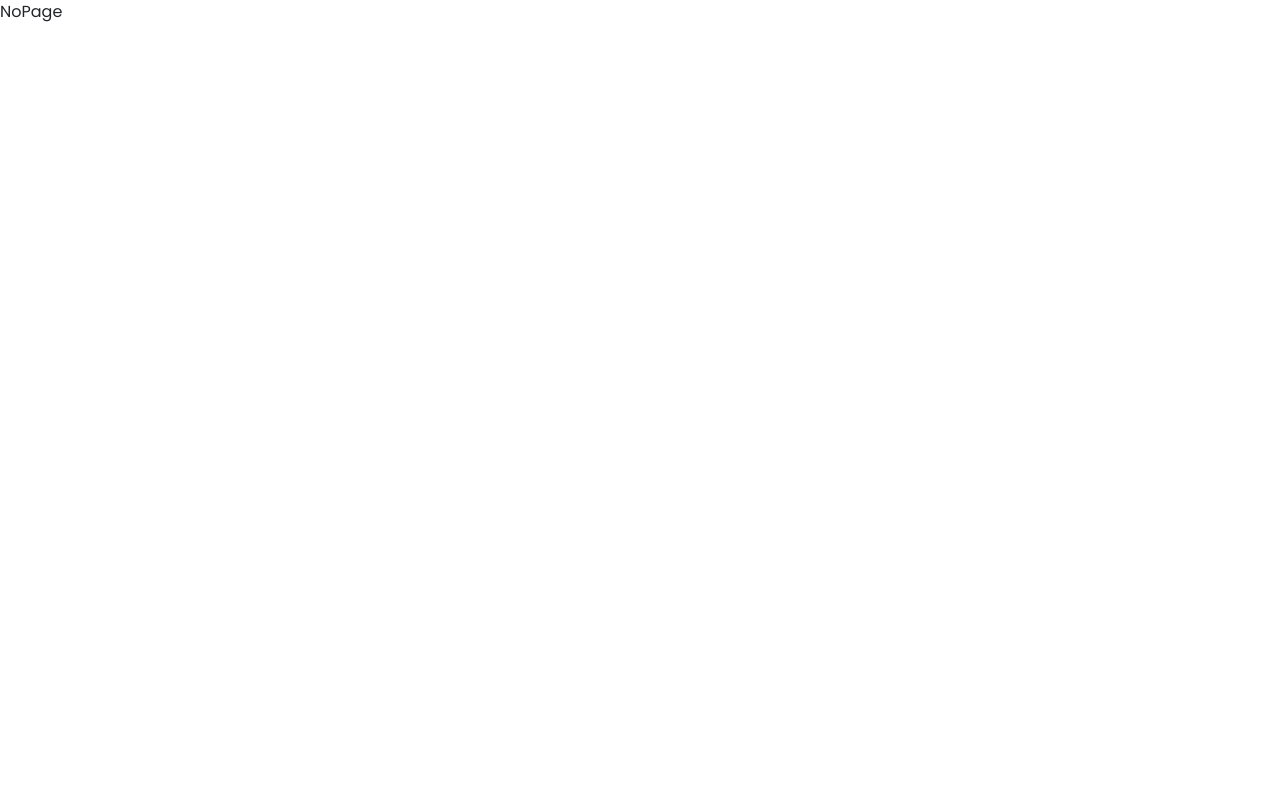
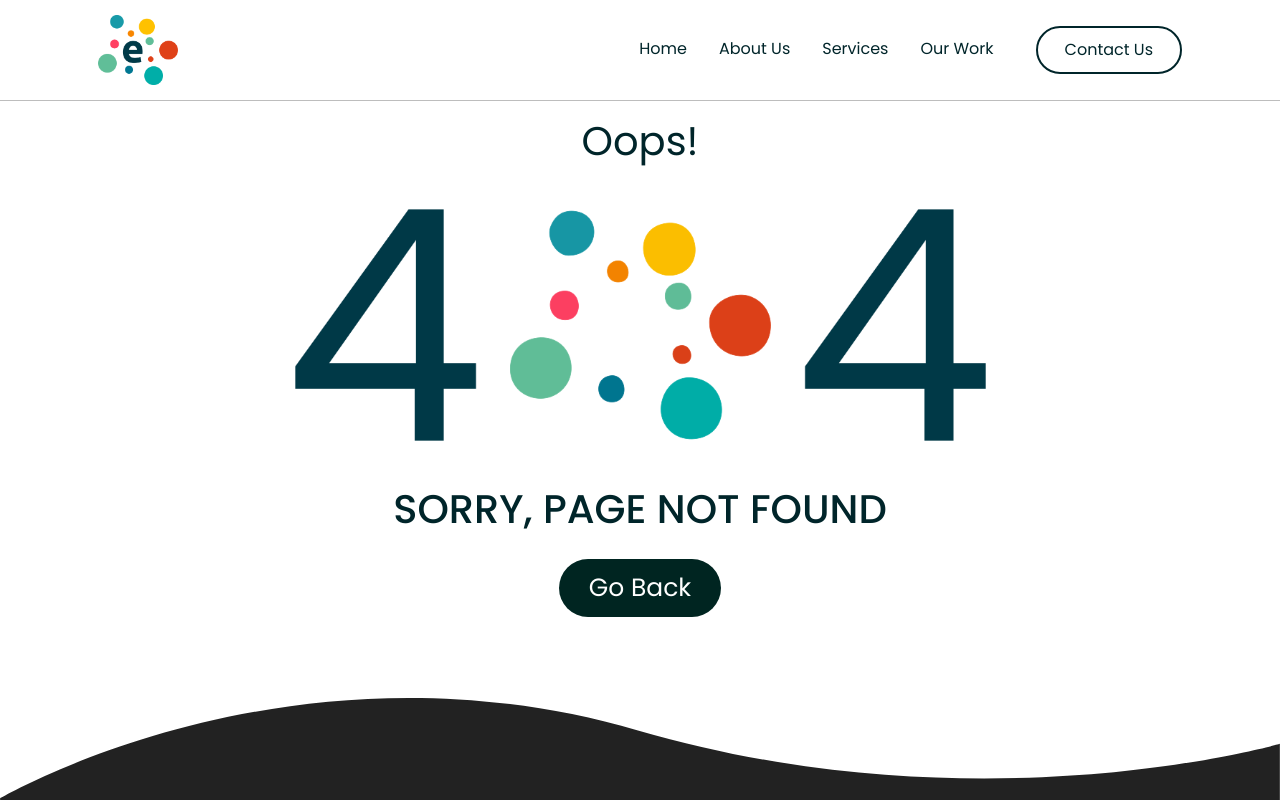
Before and after one commit to eliwebservices/ews-reactjs-website, a React (Create React App) app: page / in a window 1280 px wide. Both pictures are taken after a click on the item "Home". Shown: the top 800 px of the page. Built offline with nearby package versions, Linux system fonts and the light colour scheme; a web font is replaced by a local one.

Commit message:
404 page desktop design completed

```diff
--- a/public/index.html
+++ b/public/index.html
@@ -7,7 +7,7 @@
 		<meta name="theme-color" content="#000000" />
 		<meta
 			name="description"
-			content="Web site created using create-react-app"
+			content="Welcome to Eli Web Services official website"
 		/>
 		<link rel="apple-touch-icon" href="%PUBLIC_URL%/eli1.png" />
 		<link
--- /dev/null
+++ b/src/css/NoPage.css
@@ -0,0 +1,44 @@
+.page_404_text {
+	font-size: 40px;
+	justify-content: center;
+	color: #00252a;
+}
+
+.page-404-image {
+	width: 65%;
+	margin: auto;
+}
+
+.page-404-image img {
+	width: 100%;
+}
+
+.page_404_btn {
+	justify-content: center;
+}
+
+.page_404_btn button {
+	width: inherit;
+	background: #002521;
+	border: none;
+	border-radius: 50px;
+	color: #fff;
+	padding: 10px 30px;
+	font-size: 25px;
+	cursor: pointer;
+}
+
+.page_404_text,
+.page-404-image,
+.page_404_btn {
+	margin-bottom: 20px;
+}
+
+.page_404_text:nth-child(1) {
+	margin-top: 10px;
+}
+
+.page_404_text:nth-child(3) {
+	text-transform: uppercase;
+	font-weight: 500;
+}
--- a/src/pages/Home.js
+++ b/src/pages/Home.js
@@ -20,7 +20,7 @@ const Home = () => {
 			initial={{ opacity: 0 }}
 			animate={{ opacity: 1 }}
 			exit={{ opacity: 0 }}
-			transition={{ duration: 3 }}
+			transition={{ duration: 0.5 }}
 		>
 			<Navbar toggleBtn={toggleDropdown} />
 			<MobileNavbar
--- a/src/pages/NoPage.js
+++ b/src/pages/NoPage.js
@@ -1,7 +1,54 @@
-import React from "react";
+import React, { useState } from "react";
+import Container from "react-bootstrap/Container";
+import Row from "react-bootstrap/Row";
+import Ews404 from "../images/ews-404.svg";
+import "bootstrap/dist/css/bootstrap.min.css";
+import "../css/NoPage.css";
+import { useNavigate } from "react-router-dom";
+import Navbar from "../components/Navbar/Navbar";
+import MobileNavbar from "../components/MoblieNavbar/MobileNavbar";
+import Footer from "../components/Footer/Footer";
 
 const NoPage = () => {
-	return <div>NoPage</div>;
+	const navigate = useNavigate();
+	// console.log(navigate);
+
+	const goBack = () => {
+		navigate(-1);
+	};
+
+	const [open, setOpen] = useState(false);
+
+	function toggleDropdown() {
+		setOpen(!open);
+	}
+
+	function closeDropdown() {
+		setOpen(!open);
+	}
+
+	return (
+		<div>
+			<Navbar toggleBtn={toggleDropdown} />
+			<MobileNavbar
+				mobileTab={{ marginLeft: open ? "0" : "100%" }}
+				closeDropdown={closeDropdown}
+			/>
+			<Container>
+				<Row className="page_404_text">Oops!</Row>
+				<Row>
+					<div className="page-404-image">
+						<img src={Ews404} alt="" />
+					</div>
+				</Row>
+				<Row className="page_404_text">sorry, page not found</Row>
+				<Row className="page_404_btn">
+					<button onClick={goBack}>Go Back</button>
+				</Row>
+			</Container>
+			<Footer />
+		</div>
+	);
 };
 
 export default NoPage;
```
Also changed, not shown: src/images/ews-404.png (added), src/images/ews-404.svg (added).
